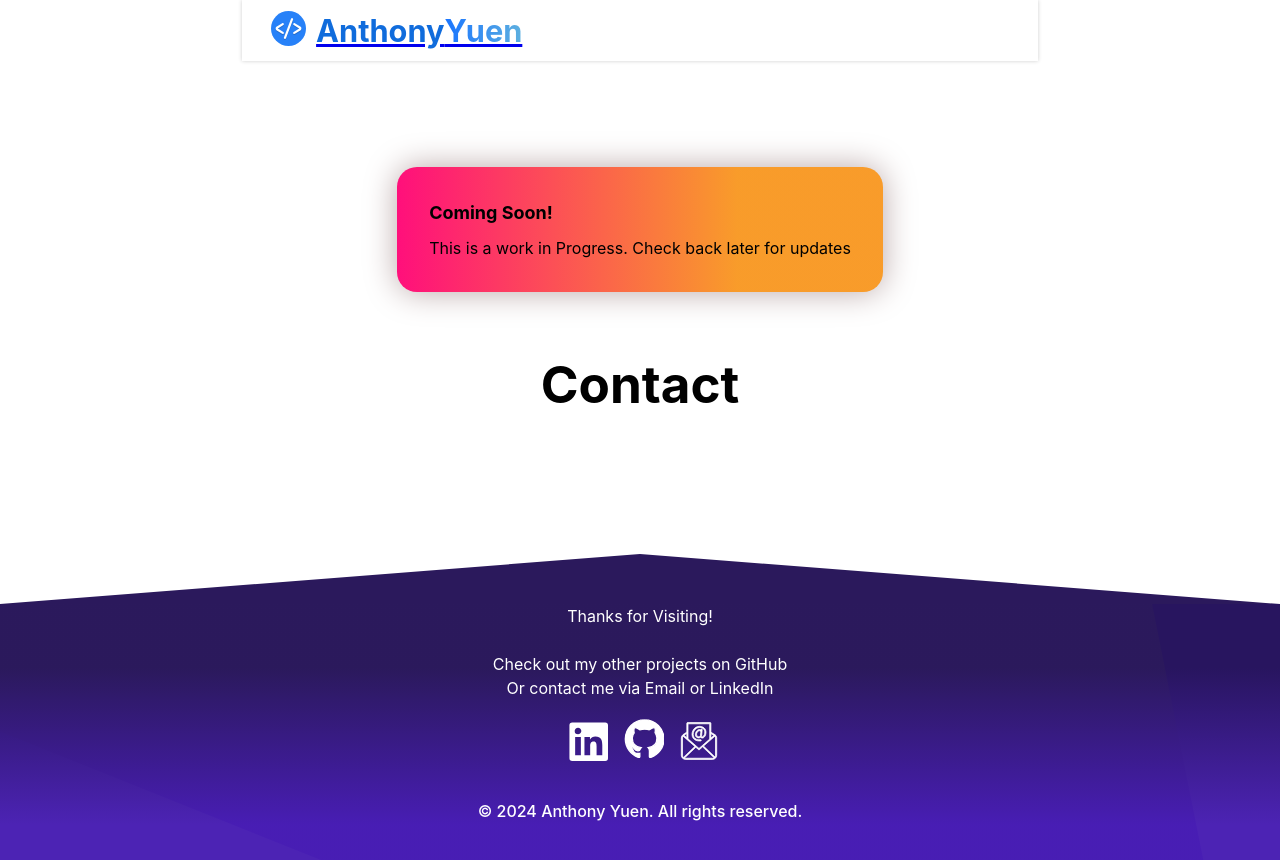
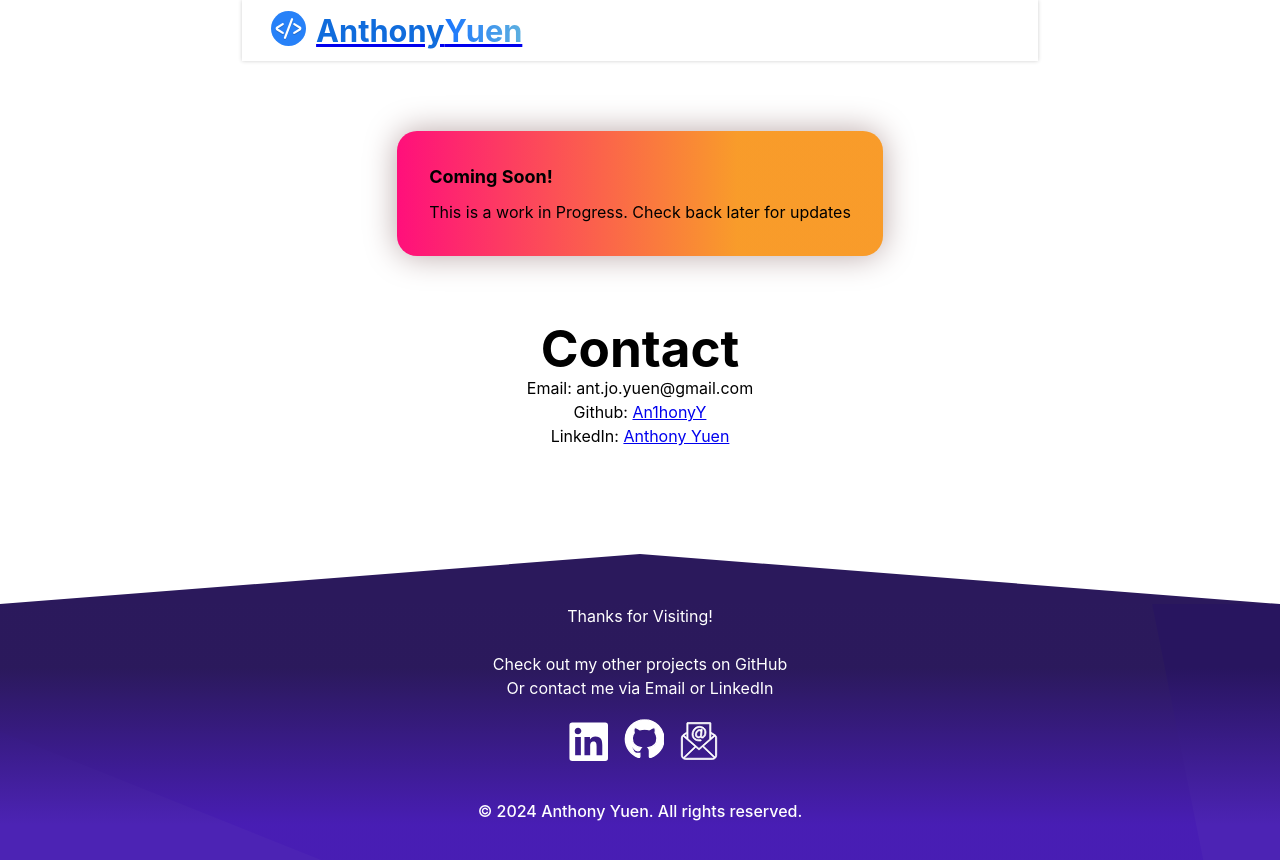
Before and after one commit to An1honyY/anthonyyuen, a React (Vite) app: page /contact in a window 1280 px wide. Shown: the top 860 px of the page. Built offline with nearby package versions, Linux system fonts and the light colour scheme.

Commit message:
Add Content Placeholders

```diff
--- a/src/pages/about.jsx
+++ b/src/pages/about.jsx
@@ -12,6 +12,10 @@ function About() {
             <h1>
                 About
             </h1>
+
+            <p>Currently practicing Web development skills. This website helps with that :)</p>
+
+            <p>I'm also learning Active Directory with the aim of getting an IT role.</p>
         </main>
     )
 }
--- a/src/pages/contact.jsx
+++ b/src/pages/contact.jsx
@@ -12,6 +12,9 @@ function Contact() {
             <h1>
                 Contact
             </h1>
+            <p>Email: ant.jo.yuen@gmail.com</p>
+            <p>Github: <a href="https://github.com/An1honyY" rel="noopener noreferrer">An1honyY</a></p>
+            <p>LinkedIn: <a href="https://www.linkedin.com/in/anthony-yuen-0b0a3b1b3/" rel="noopener noreferrer">Anthony Yuen</a></p>
         </main>
     )
 }
--- a/src/pages/projects.jsx
+++ b/src/pages/projects.jsx
@@ -11,6 +11,8 @@ function Projects() {
             <h1>
                 Projects
             </h1>
+
+            <p> Unity Snake Game, IoT Fingerprint Attendance Device, ReactJS Dental Web App</p>
         </main>
     )
 }
```
